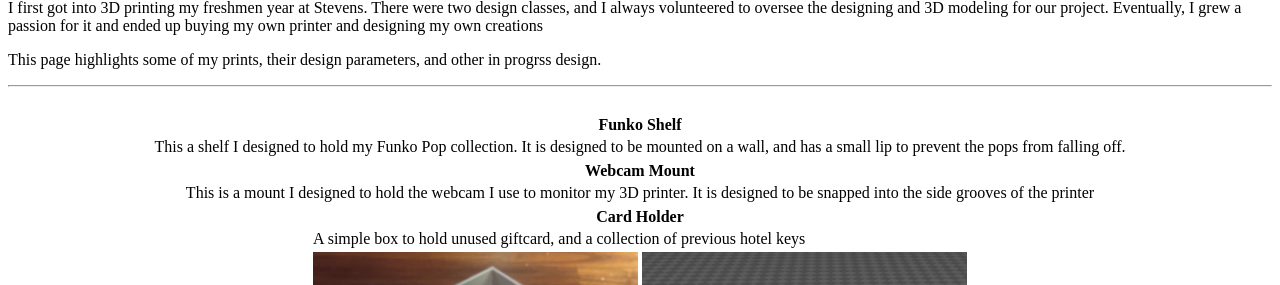
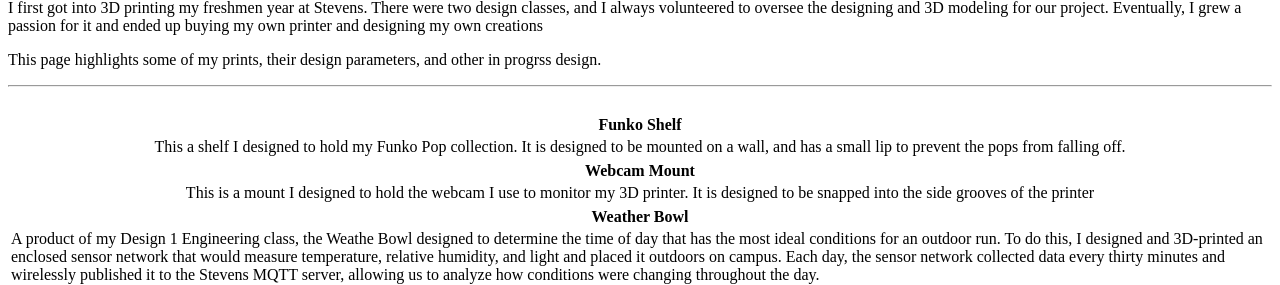
Before and after one commit to jcwilson11/ProjectPrints, a Flask app: page /prints in a window 1280 px wide. Shown: the part 115-400 px from the top of the page. Run offline with Flask 3, Linux system fonts and the light colour scheme.

Commit message:
Added weather bowl project

```diff
--- a/templates/prints.html
+++ b/templates/prints.html
@@ -38,6 +38,25 @@
 
         <table>
           <TR>
+              <TH>Weather Bowl</TH>
+          </TR>
+
+          <TR>
+              <TD>A product of my Design 1 Engineering class, the Weathe Bowl designed to determine the time of day that has the most ideal conditions for an outdoor run. To do this, I designed and 3D-printed an enclosed sensor network that would measure temperature, relative humidity, and light and placed it outdoors on campus. Each day, the sensor network collected data every thirty minutes and wirelessly published it to the Stevens MQTT server, allowing us to analyze how conditions were changing throughout the day.
+              </TD>
+          </TR>
+          <TR>
+            <TD>
+              <img src="{{ url_for('static', filename='WB.BottomHalfPNG.png') }}" width="325" height="300">
+
+              <img src="{{ url_for('static', filename='WB.FinalPic2.JPG') }}" width="325" height="300">
+
+              <img src="{{ url_for('static', filename='WB.TopHalfPNG.png') }}" width="325" height="300">
+          </TR>
+        </table>
+
+        <table>
+          <TR>
               <TH>Card Holder</TH>
           </TR>
 
```
Also changed, not shown: static/WB.BottomHalfPNG.png (added), static/WB.TopHalfPNG.png (added), 1 other file.
